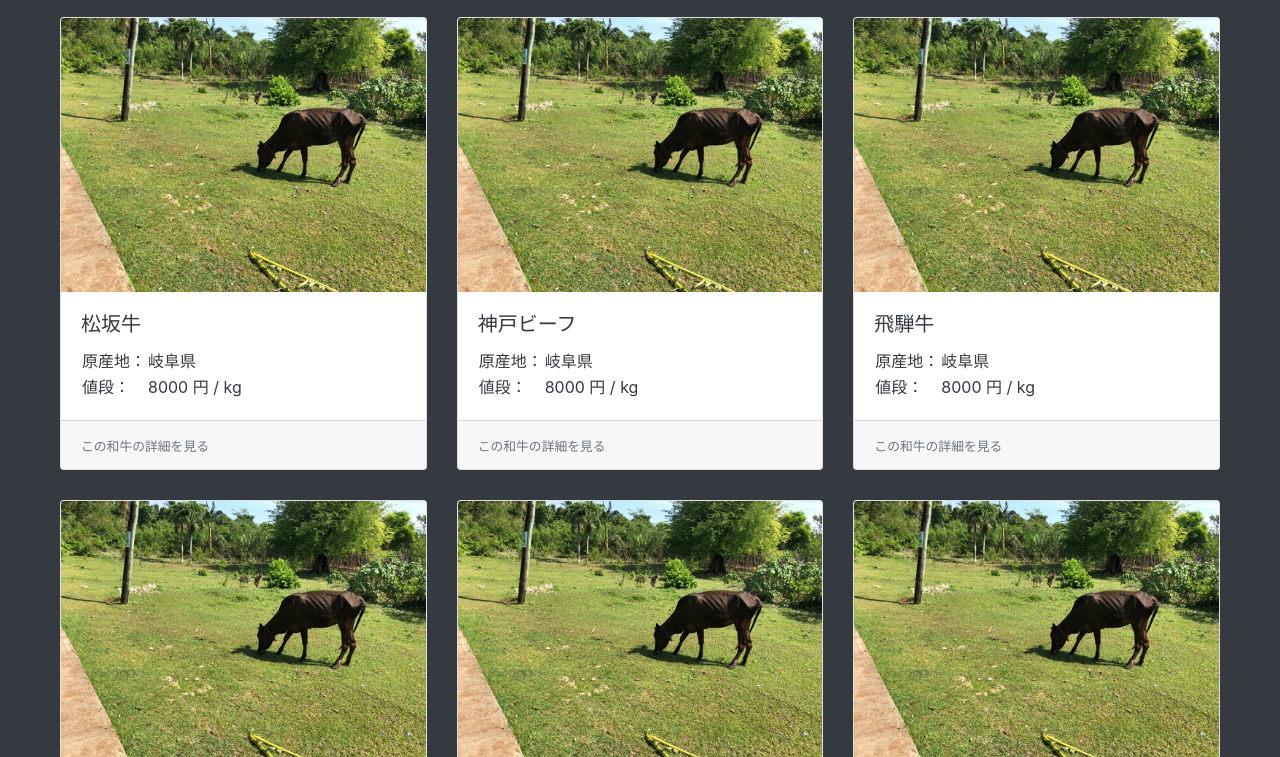
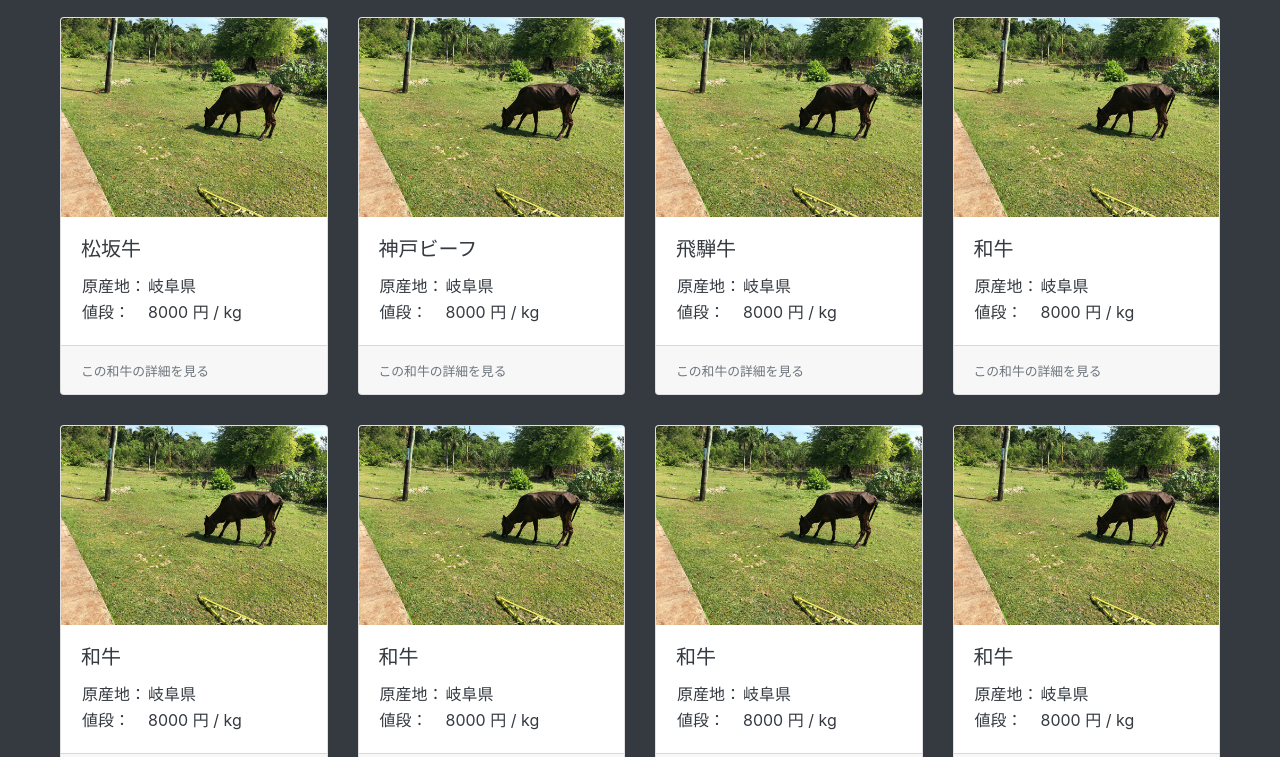
Before and after one commit to BW-ikeda/wagyu_price_2, a plain HTML site: page index.html in a window 1280 px wide. Shown: the part 43-800 px from the top of the page. Drawn offline with Linux system fonts and the light colour scheme.

Commit message:
一行当たりのカード枚数を四枚に変更

```diff
--- a/index.html
+++ b/index.html
@@ -85,8 +85,46 @@
           <small class="text-muted">この和牛の詳細を見る</small>
         </div>
       </a>
-    </div>
+      <a href="#" class="card">
+        <img class="card-img-top" src="img/ph_beaf.jpg">
+        <div class="card-body">
+          <h5 class="card-title">和牛</h5>
+          <table>
+            <tr>
+              <td>原産地： </td>
+              <td>岐阜県</td>
+            </tr>
+            <tr>
+              <td>値段： </td>
+              <td>8000 円 / kg</td>
+            </tr>
+          </table>
+        </div>
+        <div class="card-footer">
+          <small class="text-muted">この和牛の詳細を見る</small>
+        </div>
+      </a>
+      </div>
     <div class="card-deck row">
+      <a href="#" class="card">
+        <img class="card-img-top" src="img/ph_beaf.jpg">
+        <div class="card-body">
+          <h5 class="card-title">和牛</h5>
+          <table>
+            <tr>
+              <td>原産地： </td>
+              <td>岐阜県</td>
+            </tr>
+            <tr>
+              <td>値段： </td>
+              <td>8000 円 / kg</td>
+            </tr>
+          </table>
+        </div>
+        <div class="card-footer">
+          <small class="text-muted">この和牛の詳細を見る</small>
+        </div>
+      </a>
       <a href="#" class="card">
         <img class="card-img-top" src="img/ph_beaf.jpg">
         <div class="card-body">
```
